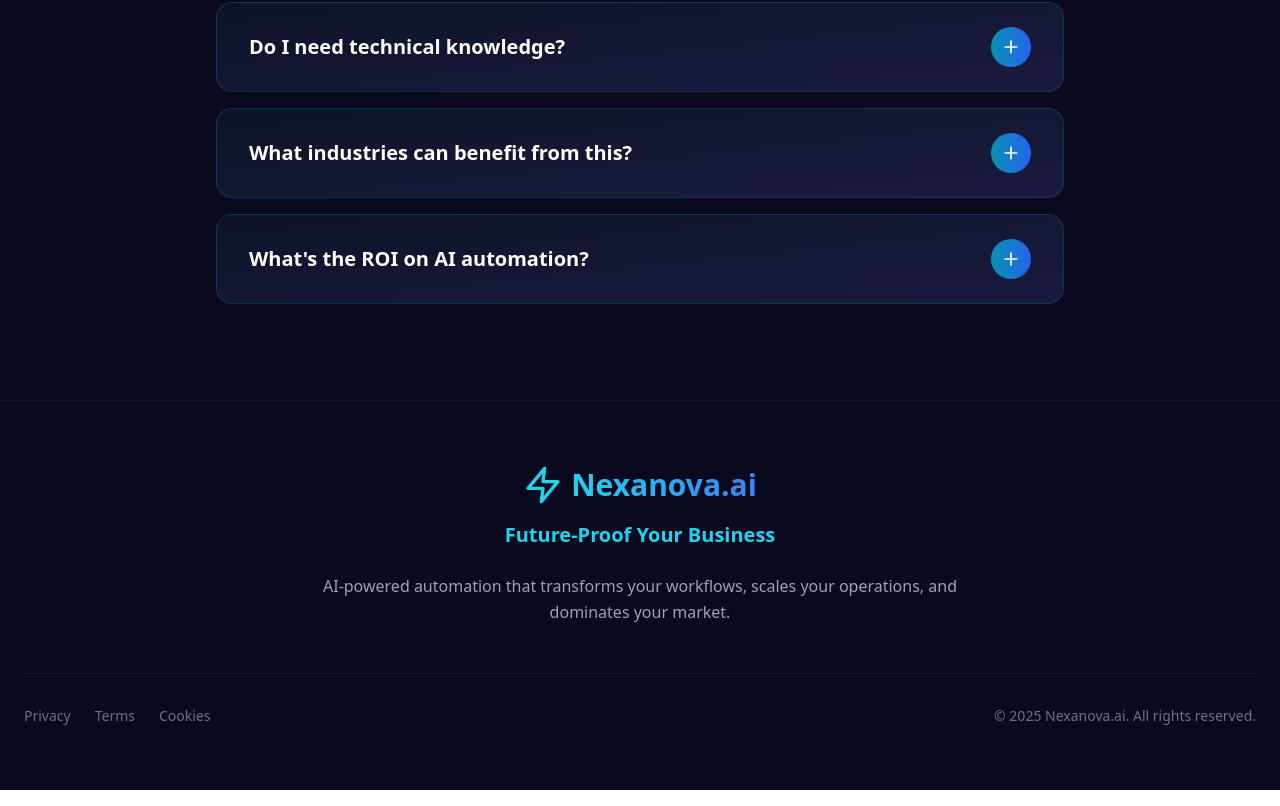
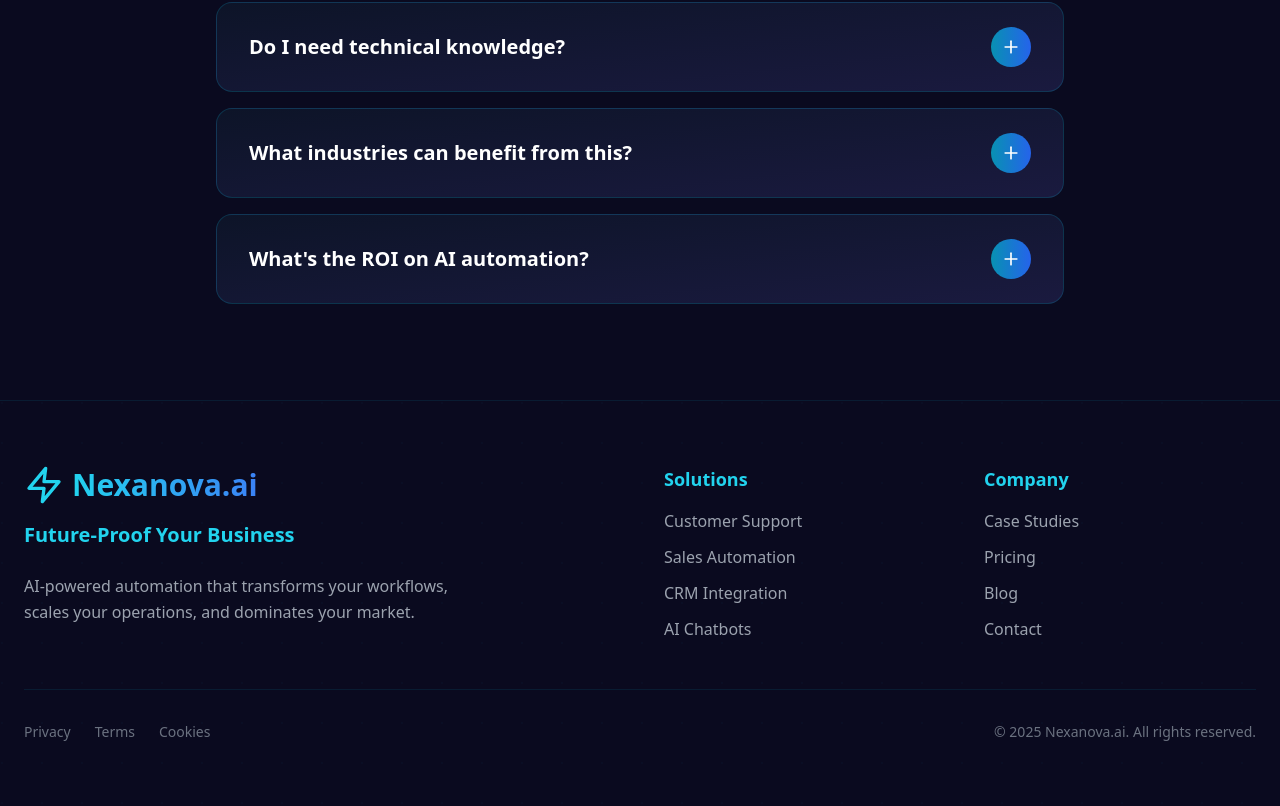
Before and after one commit to jessanjacob95/prjct_nexanova_lndg_pg, a React (Vite) app: page / in a window 1280 px wide. Shown: the part 6236-7042 px from the top of the page. Built offline with nearby package versions, Linux system fonts and the light colour scheme.

Commit message:
Updated App.tsx

```diff
--- a/src/App.tsx
+++ b/src/App.tsx
@@ -634,21 +634,43 @@ function App() {
         </div>
 
         <div className="max-w-7xl mx-auto px-6 relative z-10">
-          <div className="text-center mb-12">
-            <div className="flex items-center justify-center space-x-2 mb-4 group">
+          <div className="grid grid-cols-1 md:grid-cols-4 gap-12 mb-12">
+            <div className="md:col-span-2">
+              <div className="flex items-center space-x-2 mb-4 group">
                 <Zap className="w-10 h-10 text-cyan-400" />
                 <span className="text-3xl font-black bg-gradient-to-r from-cyan-400 to-blue-500 bg-clip-text text-transparent">
                   Nexanova.ai
                 </span>
               </div>
               <p className="text-xl text-cyan-400 font-bold mb-6">Future-Proof Your Business</p>
-            <p className="text-gray-400 leading-relaxed max-w-2xl mx-auto">
+              <p className="text-gray-400 leading-relaxed max-w-md">
                 AI-powered automation that transforms your workflows, scales your operations, and dominates your market.
               </p>
             </div>
 
+            <div>
+              <h4 className="font-bold text-lg mb-4 text-cyan-400">Solutions</h4>
+              <ul className="space-y-3 text-gray-400">
+                <li><a href="#" className="hover:text-cyan-400 transition-colors">Customer Support</a></li>
+                <li><a href="#" className="hover:text-cyan-400 transition-colors">Sales Automation</a></li>
+                <li><a href="#" className="hover:text-cyan-400 transition-colors">CRM Integration</a></li>
+                <li><a href="#" className="hover:text-cyan-400 transition-colors">AI Chatbots</a></li>
+              </ul>
+            </div>
+
+            <div>
+              <h4 className="font-bold text-lg mb-4 text-cyan-400">Company</h4>
+              <ul className="space-y-3 text-gray-400">
+                <li><a href="#" className="hover:text-cyan-400 transition-colors">Case Studies</a></li>
+                <li><a href="#" className="hover:text-cyan-400 transition-colors">Pricing</a></li>
+                <li><a href="#" className="hover:text-cyan-400 transition-colors">Blog</a></li>
+                <li><a href="#" className="hover:text-cyan-400 transition-colors">Contact</a></li>
+              </ul>
+            </div>
+          </div>
+
           <div className="border-t border-cyan-500/10 pt-8">
-            <div className="flex flex-col md:flex-row justify-center md:justify-between items-center space-y-4 md:space-y-0">
+            <div className="flex flex-col md:flex-row justify-between items-center space-y-4 md:space-y-0">
               <div className="flex space-x-6 text-gray-500 text-sm">
                 <a href="#" className="hover:text-cyan-400 transition-colors">Privacy</a>
                 <a href="#" className="hover:text-cyan-400 transition-colors">Terms</a>
```
Lines whose indentation alone changed are shown as unchanged.
